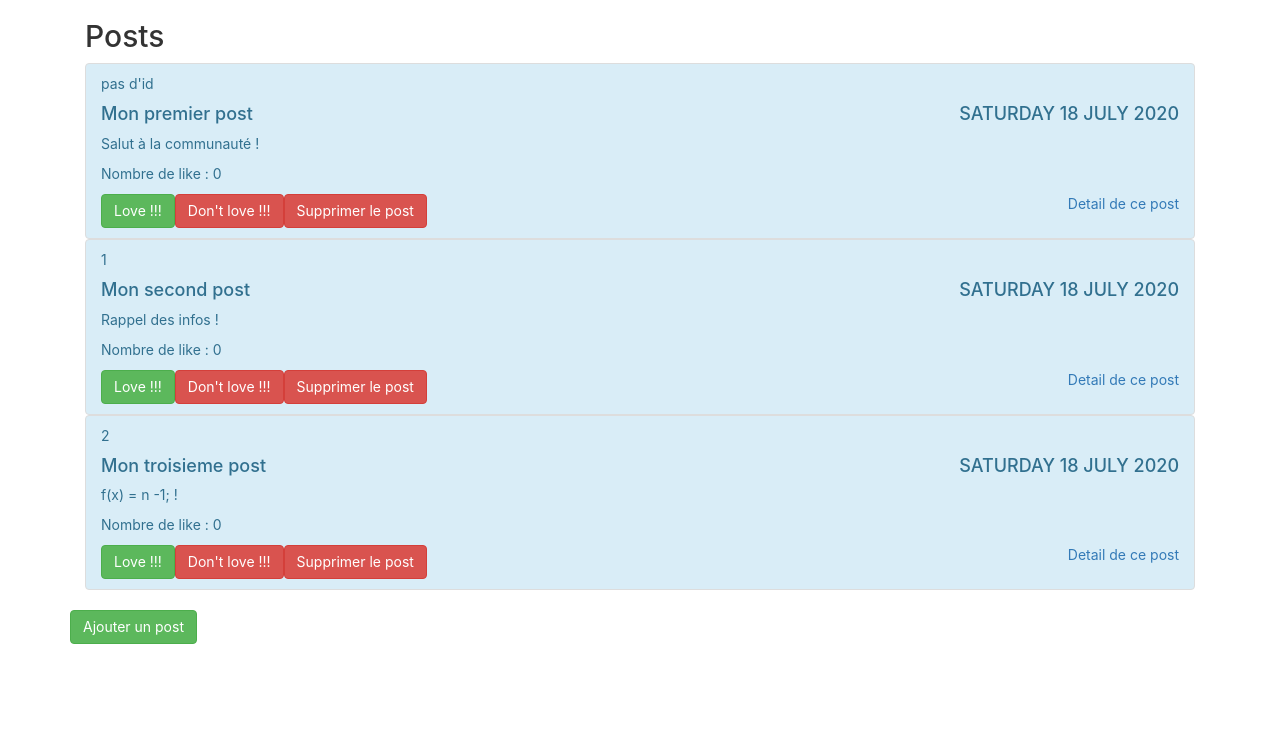
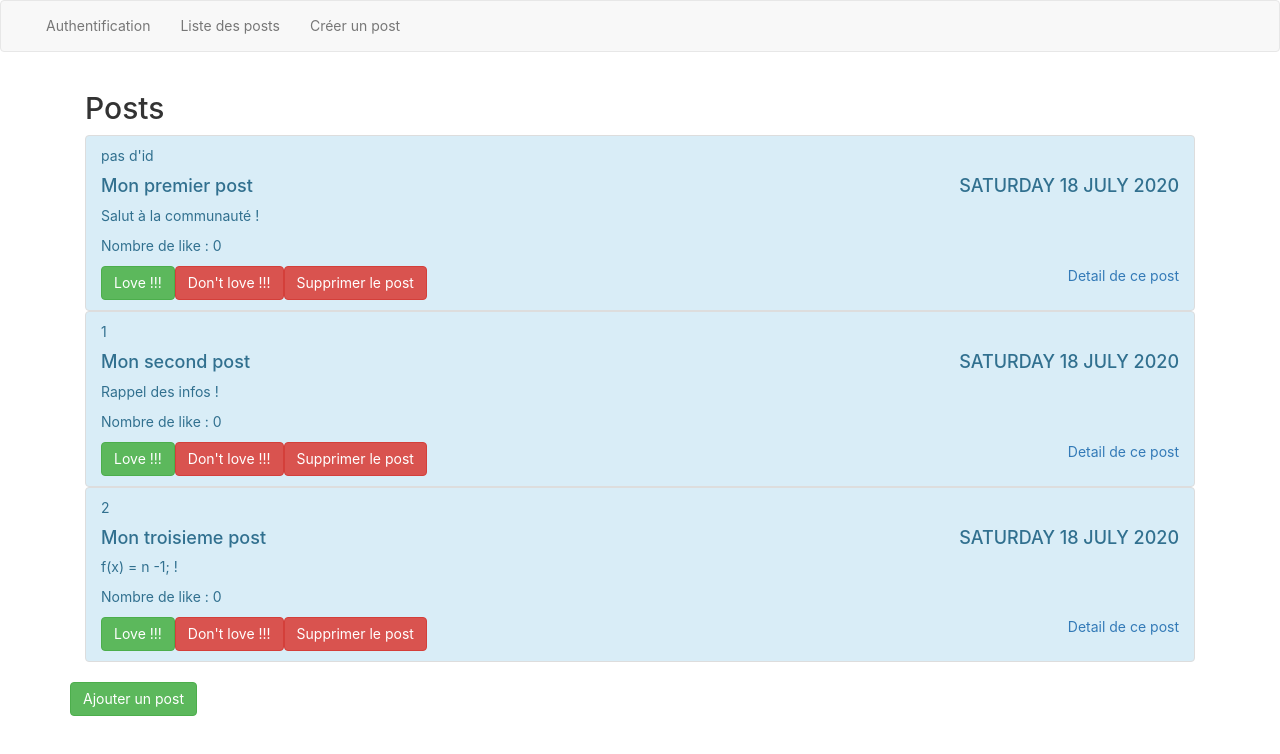
Before and after one commit to khrisys/angularBlog, an Angular app: page / in a window 1280 px wide. Shown: the top 754 px of the page. Built offline with nearby package versions, Linux system fonts and the light colour scheme.

Commit message:
Ajout barre de navigation avec redirection vers les pages vouloues. TODO : ajouter l'authentification, les errors 404, les guards
Signed-off-by: Christian Drochon <khrisys@protonmail.com>

```diff
--- a/src/app/app.component.html
+++ b/src/app/app.component.html
@@ -1,3 +1,20 @@
+<!--Barre de navigation-->
+<nav class="navbar navbar-default">
+  <div class="container-fluid">
+    <div class="navbar-collapse">
+      <ul class="nav navbar-nav">
+        <!-- RouterLinkActive permet de surligner la partie du menu correspondant à la page actuellement affichée
+             routerLink permet de mettre en place la navigation entre les pages des composants sans rechargement de page = SPA-->
+        <li routerLinkActive="active"><a routerLink="auth">Authentification</a></li>
+        <li routerLinkActive="active"><a routerLink="posts">Liste des posts</a></li>
+        <li routerLinkActive="active"><a routerLink="new">Créer un post</a></li>
+
+      </ul>
+    </div>
+  </div>
+</nav>
+
+
 <div class="container">
   <div class="row">
 
```
